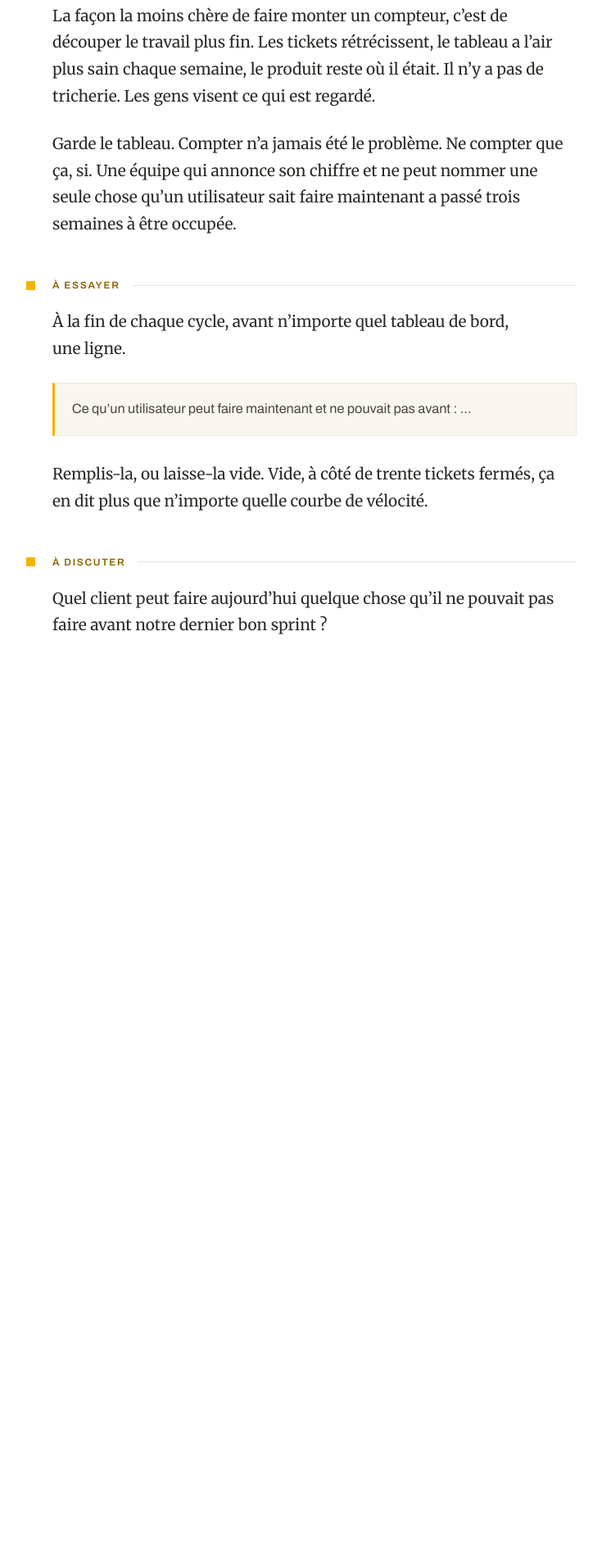
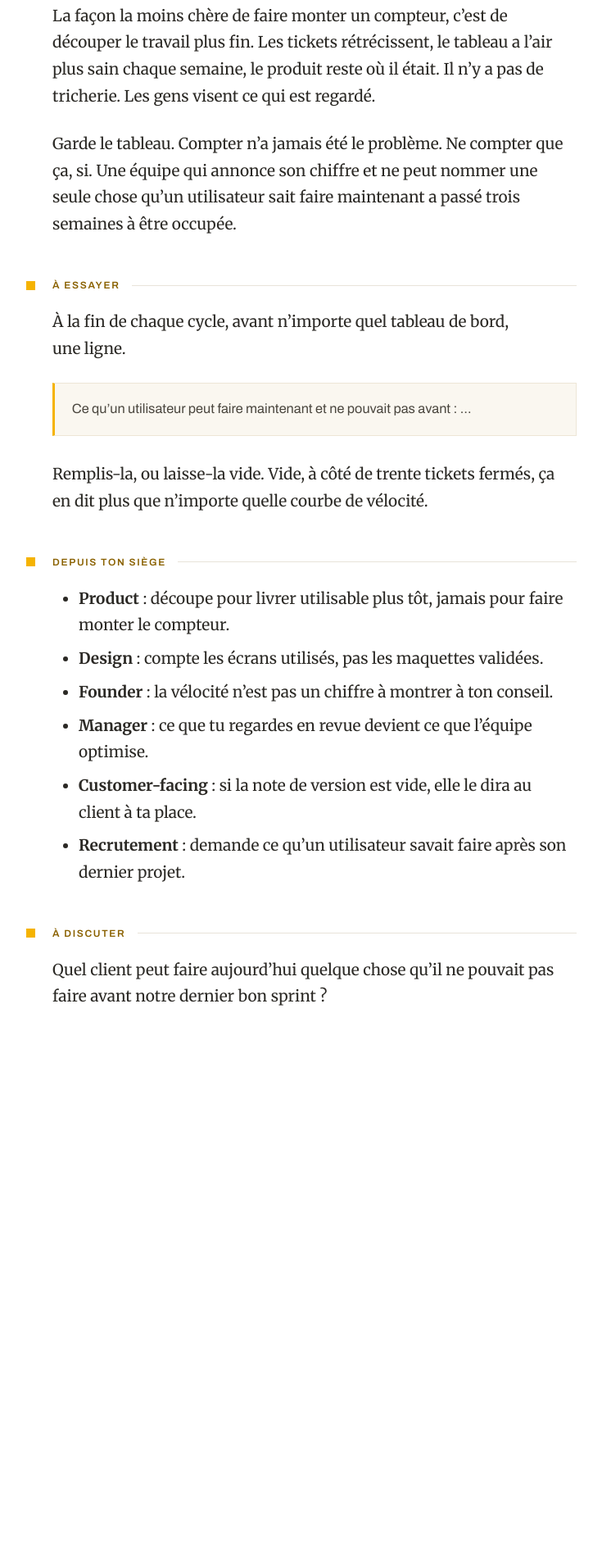
Before and after one commit to luuuc/build-here-book, a Jekyll site: the page built from _chapters/05-01-le-ticket-nest-pas-le-travail.md, in a window 1280 px wide. Shown: the part 988-2900 px from the top of the page at 82% size, without its empty margins (256-991 px from the left). Built offline with Jekyll 4.4.1, drawn with Linux system fonts in a browser that asks for light colours.

Commit message:
docs(chapters): dit ce qu'une entrée change selon ta place
Les sièges étaient décrits une fois au début du livre, puis plus jamais.
Une entrée gagne un sixième bloc, trois à six lignes, une par siège, cent
caractères chacune. Trois entrées le portent, le reste suit.

Le bloc ne compte pas dans les mots de l'entrée. Ce n'est pas de la
prose, c'est une table, et on y prend sa ligne.

```diff
--- a/_chapters/05-01-le-ticket-nest-pas-le-travail.md
+++ b/_chapters/05-01-le-ticket-nest-pas-le-travail.md
@@ -41,6 +41,15 @@ Garde le tableau. Compter n'a jamais été le problème. Ne compter que ça, si.
 
 Remplis-la, ou laisse-la vide. Vide, à côté de trente tickets fermés, ça en dit plus que n'importe quelle courbe de vélocité.
 
+## Depuis ton siège
+
+- **Product** : découpe pour livrer utilisable plus tôt, jamais pour faire monter le compteur.
+- **Design** : compte les écrans utilisés, pas les maquettes validées.
+- **Founder** : la vélocité n'est pas un chiffre à montrer à ton conseil.
+- **Manager** : ce que tu regardes en revue devient ce que l'équipe optimise.
+- **Customer-facing** : si la note de version est vide, elle le dira au client à ta place.
+- **Recrutement** : demande ce qu'un utilisateur savait faire après son dernier projet.
+
 ## À discuter
 
 Quel client peut faire aujourd'hui quelque chose qu'il ne pouvait pas faire avant notre dernier bon sprint ?
```
Also changed, not shown: _chapters/04-05-etre-bloque-est-une-decision.md (+9 -0 lines), _chapters/14-01-mets-ton-nom-dessus.md (+9 -0 lines), _chapters/a1-comment-ecrire-une-entree.md (+29 -2 lines).
